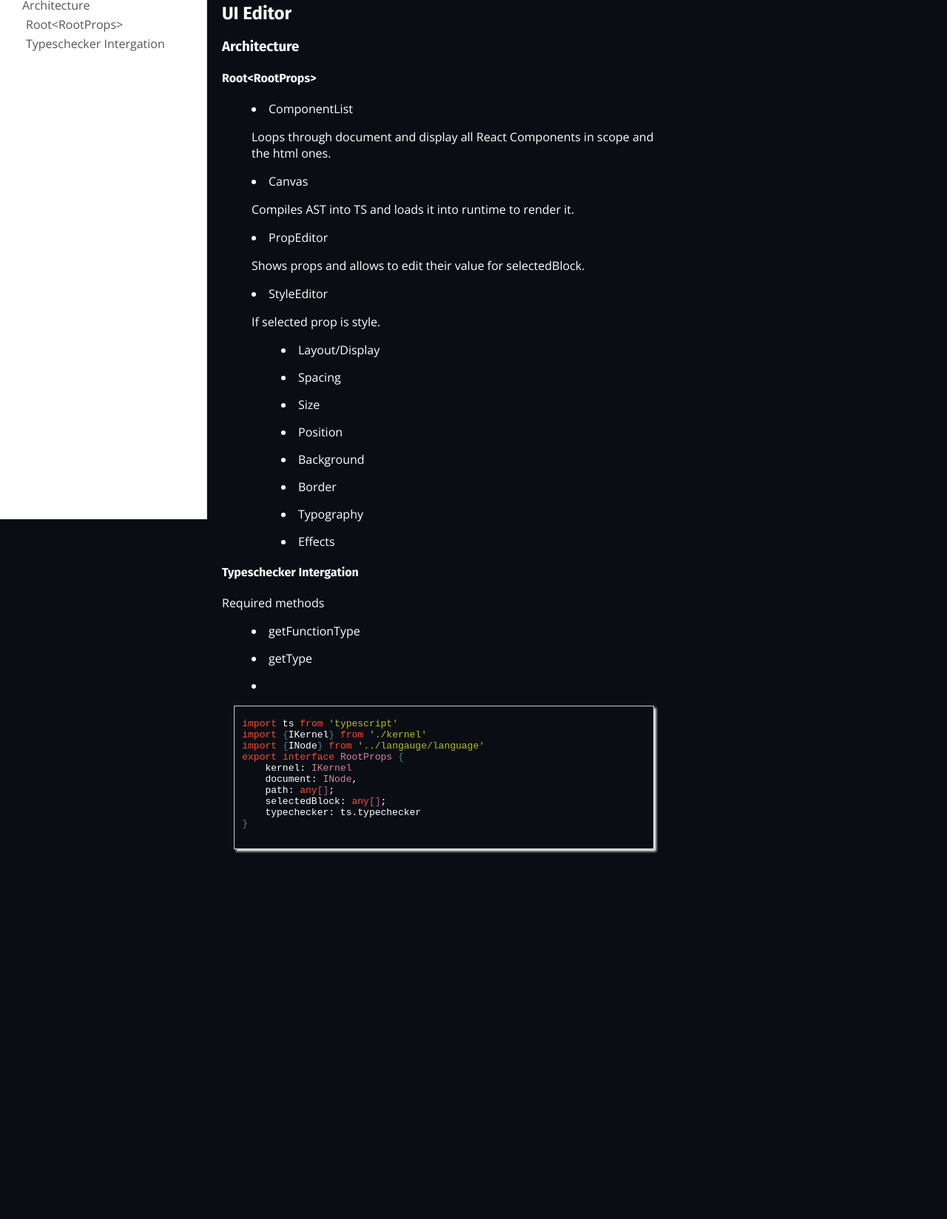
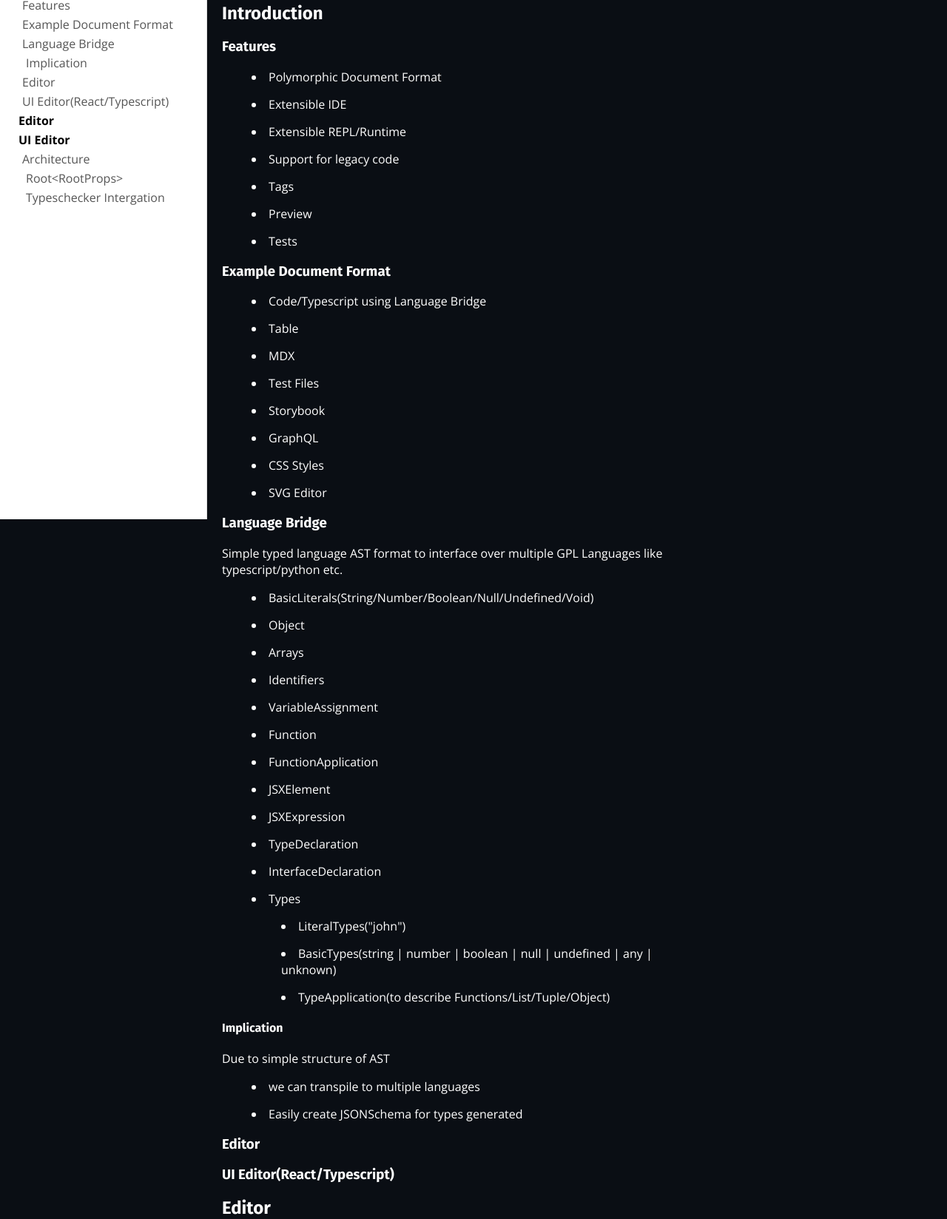
Before and after one commit to abhishiv/notes, a website: page gratico/index.html in a window 1280 px wide. Shown: the part 98-1746 px from the top of the page at 74% size. Before the commit the page ends 1261 px from the top, so only its background shows below. Drawn offline with nearby package versions, Linux system fonts and the light colour scheme; a web font is replaced by a local one.

```diff
--- a/gratico/index.html
+++ b/gratico/index.html
@@ -3,7 +3,7 @@
 "http://www.w3.org/TR/xhtml1/DTD/xhtml1-strict.dtd">
 <html xmlns="http://www.w3.org/1999/xhtml" lang="en" xml:lang="en">
 <head>
-<!-- 2020-09-10 Thu 16:03 -->
+<!-- 2020-09-10 Thu 16:54 -->
 <meta http-equiv="Content-Type" content="text/html;charset=utf-8" />
 <meta name="viewport" content="width=device-width, initial-scale=1" />
 <title>grati.co</title>
@@ -253,12 +253,26 @@
 <h2>Table of Contents</h2>
 <div id="text-table-of-contents">
 <ul>
-<li><a href="#org2c6a44f">UI Editor</a>
+<li><a href="#org198dd1e">Introduction</a>
 <ul>
-<li><a href="#orgfe0d351">Architecture</a>
+<li><a href="#org9751eea">Features</a></li>
+<li><a href="#org1bea88a">Example Document Format</a></li>
+<li><a href="#org1258d38">Language Bridge</a>
 <ul>
-<li><a href="#org074b0e9">Root&lt;RootProps&gt;</a></li>
-<li><a href="#org9753ce2">Typeschecker Intergation</a></li>
+<li><a href="#org759cb4d">Implication</a></li>
+</ul>
+</li>
+<li><a href="#orge07a373">Editor</a></li>
+<li><a href="#orgce49df9">UI Editor(React/Typescript)</a></li>
+</ul>
+</li>
+<li><a href="#orgbf2052f">Editor</a></li>
+<li><a href="#org1fd4f73">UI Editor</a>
+<ul>
+<li><a href="#orgef8ae85">Architecture</a>
+<ul>
+<li><a href="#orgff17c43">Root&lt;RootProps&gt;</a></li>
+<li><a href="#orgfe19b7a">Typeschecker Intergation</a></li>
 </ul>
 </li>
 </ul>
@@ -266,63 +280,153 @@
 </ul>
 </div>
 </div>
-<div id="outline-container-org2c6a44f" class="outline-2">
-<h2 id="org2c6a44f">UI Editor</h2>
-<div class="outline-text-2" id="text-org2c6a44f">
+
+<div id="outline-container-org198dd1e" class="outline-2">
+<h2 id="org198dd1e">Introduction</h2>
+<div class="outline-text-2" id="text-org198dd1e">
 </div>
-<div id="outline-container-orgfe0d351" class="outline-3">
-<h3 id="orgfe0d351">Architecture</h3>
-<div class="outline-text-3" id="text-orgfe0d351">
+<div id="outline-container-org9751eea" class="outline-3">
+<h3 id="org9751eea">Features</h3>
+<div class="outline-text-3" id="text-org9751eea">
+<ul class="org-ul">
+<li>Polymorphic Document Format<br /></li>
+<li>Extensible IDE<br /></li>
+<li>Extensible REPL/Runtime<br /></li>
+<li>Support for legacy code<br /></li>
+<li>Tags<br /></li>
+<li>Preview<br /></li>
+<li>Tests<br /></li>
+</ul>
 </div>
-<div id="outline-container-org074b0e9" class="outline-4">
-<h4 id="org074b0e9">Root&lt;RootProps&gt;</h4>
-<div class="outline-text-4" id="text-org074b0e9">
+</div>
+
+<div id="outline-container-org1bea88a" class="outline-3">
+<h3 id="org1bea88a">Example Document Format</h3>
+<div class="outline-text-3" id="text-org1bea88a">
+<ul class="org-ul">
+<li>Code/Typescript using Language Bridge<br /></li>
+<li>Table<br /></li>
+<li>MDX<br /></li>
+<li>Test Files<br /></li>
+<li>Storybook<br /></li>
+<li>GraphQL<br /></li>
+<li>CSS Styles<br /></li>
+<li>SVG Editor<br /></li>
+</ul>
+</div>
+</div>
+
+<div id="outline-container-org1258d38" class="outline-3">
+<h3 id="org1258d38">Language Bridge</h3>
+<div class="outline-text-3" id="text-org1258d38">
+<p>
+Simple typed language AST format to interface over multiple GPL Languages like typescript/python etc.<br />
+</p>
+
+<ul class="org-ul">
+<li>BasicLiterals(String/Number/Boolean/Null/Undefined/Void)<br /></li>
+<li>Object<br /></li>
+<li>Arrays<br /></li>
+<li>Identifiers<br /></li>
+<li>VariableAssignment<br /></li>
+<li>Function<br /></li>
+<li>FunctionApplication<br /></li>
+<li>JSXElement<br /></li>
+<li>JSXExpression<br /></li>
+<li>TypeDeclaration<br /></li>
+<li>InterfaceDeclaration<br /></li>
+<li>Types<br />
+<ul class="org-ul">
+<li>LiteralTypes("john")<br /></li>
+<li>BasicTypes(string | number | boolean | null | undefined | any | unknown)<br /></li>
+<li>TypeApplication(to describe Functions/List/Tuple/Object)<br /></li>
+</ul></li>
+</ul>
+</div>
+
+<div id="outline-container-org759cb4d" class="outline-4">
+<h4 id="org759cb4d">Implication</h4>
+<div class="outline-text-4" id="text-org759cb4d">
+<p>
+Due to simple structure of AST<br />
+</p>
+<ul class="org-ul">
+<li>we can transpile to multiple languages<br /></li>
+<li>Easily create JSONSchema for types generated<br /></li>
+</ul>
+</div>
+</div>
+</div>
+
+<div id="outline-container-orge07a373" class="outline-3">
+<h3 id="orge07a373">Editor</h3>
+</div>
+
+<div id="outline-container-orgce49df9" class="outline-3">
+<h3 id="orgce49df9">UI Editor(React/Typescript)</h3>
+</div>
+</div>
+
+<div id="outline-container-orgbf2052f" class="outline-2">
+<h2 id="orgbf2052f">Editor</h2>
+</div>
+<div id="outline-container-org1fd4f73" class="outline-2">
+<h2 id="org1fd4f73">UI Editor</h2>
+<div class="outline-text-2" id="text-org1fd4f73">
+</div>
+<div id="outline-container-orgef8ae85" class="outline-3">
+<h3 id="orgef8ae85">Architecture</h3>
+<div class="outline-text-3" id="text-orgef8ae85">
+</div>
+<div id="outline-container-orgff17c43" class="outline-4">
+<h4 id="orgff17c43">Root&lt;RootProps&gt;</h4>
+<div class="outline-text-4" id="text-orgff17c43">
 </div>
 <ul class="org-ul">
-<li><a id="orgec2411f"></a>ComponentList<br />
-<div class="outline-text-5" id="text-orgec2411f">
+<li><a id="org36c3bf2"></a>ComponentList<br />
+<div class="outline-text-5" id="text-org36c3bf2">
 <p>
 Loops through document and display all React Components in scope and the html ones.<br />
 </p>
 </div>
 </li>
-<li><a id="org20ad634"></a>Canvas<br />
-<div class="outline-text-5" id="text-org20ad634">
+<li><a id="org612f4a5"></a>Canvas<br />
+<div class="outline-text-5" id="text-org612f4a5">
 <p>
 Compiles AST into TS and loads it into runtime to render it.<br />
 </p>
 </div>
 </li>
-<li><a id="org7789d7b"></a>PropEditor<br />
-<div class="outline-text-5" id="text-org7789d7b">
+<li><a id="org700da62"></a>PropEditor<br />
+<div class="outline-text-5" id="text-org700da62">
 <p>
 Shows props and allows to edit their value for selectedBlock.<br />
 </p>
 </div>
 </li>
-<li><a id="org8d7cf15"></a>StyleEditor<br />
-<div class="outline-text-5" id="text-org8d7cf15">
+<li><a id="org60cfde6"></a>StyleEditor<br />
+<div class="outline-text-5" id="text-org60cfde6">
 <p>
 If selected prop is style.<br />
 </p>
 </div>
 <ul class="org-ul">
-<li><a id="org2321405"></a>Layout/Display<br /></li>
-<li><a id="org6a8ea9b"></a>Spacing<br /></li>
-<li><a id="org9512e91"></a>Size<br /></li>
-<li><a id="org40d3045"></a>Position<br /></li>
-<li><a id="org296e692"></a>Background<br /></li>
-<li><a id="orgd6e1ee1"></a>Border<br /></li>
-<li><a id="orged9cf34"></a>Typography<br /></li>
-<li><a id="orge1e2bb7"></a>Effects<br /></li>
+<li><a id="org9f16ea0"></a>Layout/Display<br /></li>
+<li><a id="orgf3443b1"></a>Spacing<br /></li>
+<li><a id="orga19e6c3"></a>Size<br /></li>
+<li><a id="org6ea46ea"></a>Position<br /></li>
+<li><a id="orgafa87e6"></a>Background<br /></li>
+<li><a id="org15abe4b"></a>Border<br /></li>
+<li><a id="orgaa5a7b3"></a>Typography<br /></li>
+<li><a id="orgcb1983a"></a>Effects<br /></li>
 </ul>
 </li>
 </ul>
 </div>
 
-<div id="outline-container-org9753ce2" class="outline-4">
-<h4 id="org9753ce2">Typeschecker Intergation</h4>
-<div class="outline-text-4" id="text-org9753ce2">
+<div id="outline-container-orgfe19b7a" class="outline-4">
+<h4 id="orgfe19b7a">Typeschecker Intergation</h4>
+<div class="outline-text-4" id="text-orgfe19b7a">
 <p>
 Required methods<br />
 </p>
@@ -353,7 +457,7 @@
 </div>
 <div id="postamble" class="status">
 <p class="author">Author: Abhishiv Saxena</p>
-<p class="date">Created: 2020-09-10 Thu 16:03</p>
+<p class="date">Created: 2020-09-10 Thu 16:54</p>
 <p class="validation"><a href="http://validator.w3.org/check?uri=referer">Validate</a></p>
 </div>
 </body>
```
